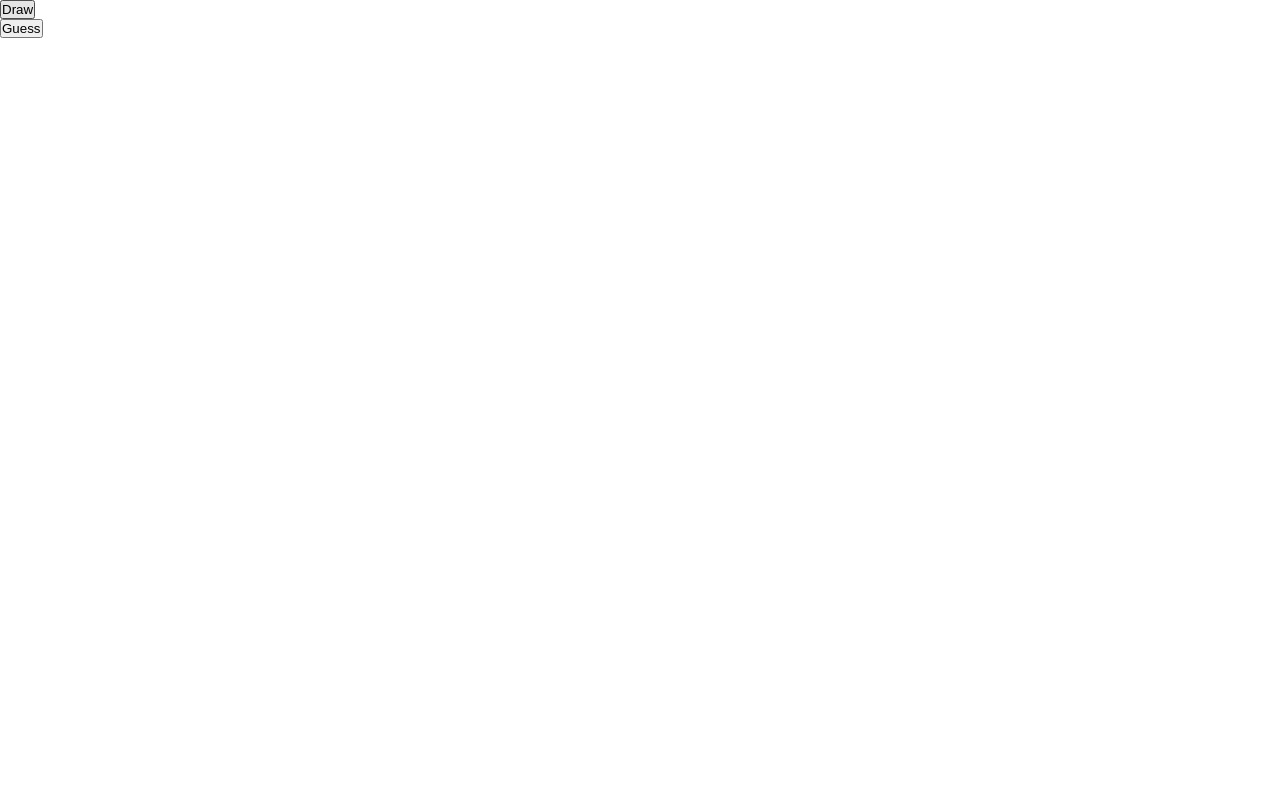
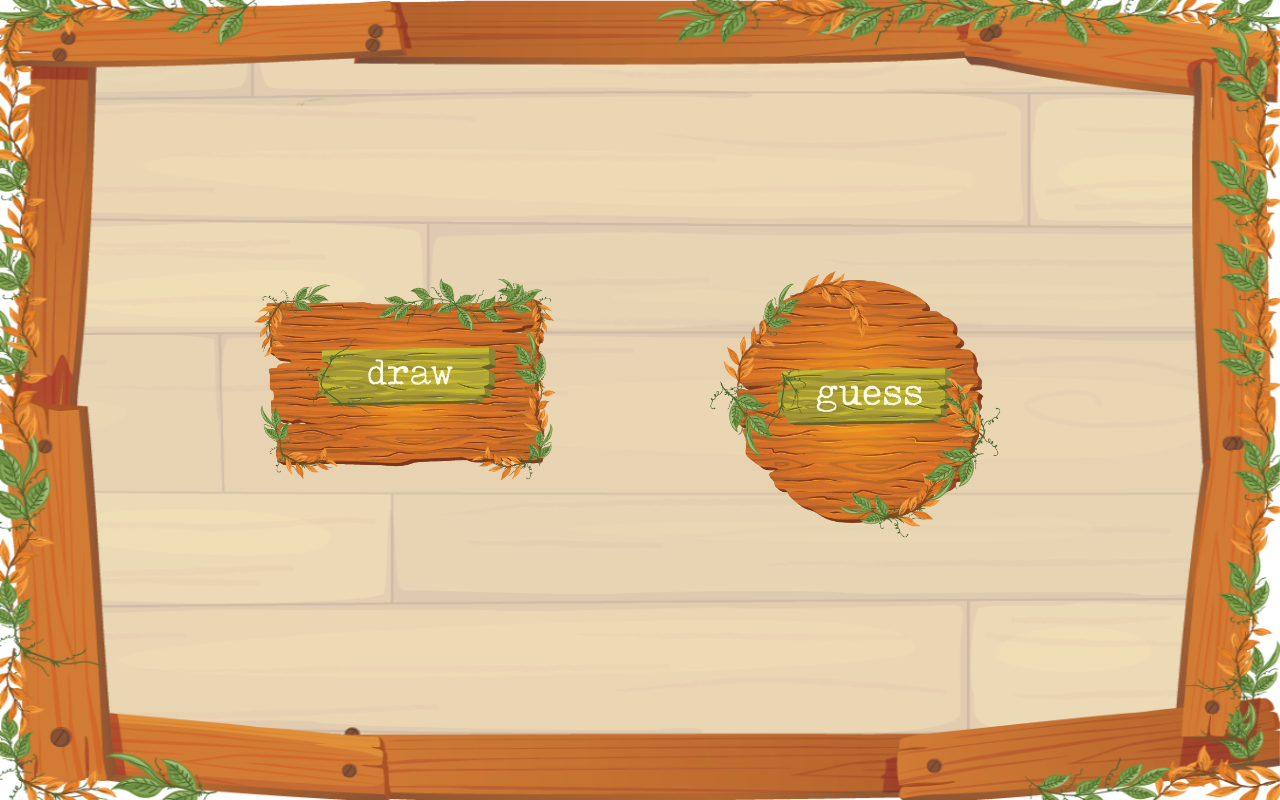
Before and after one commit to BrunoGrifo/LittleVinci, a website: page Draw/public/index.html in a window 1280 px wide. Drawn offline with nearby package versions, Linux system fonts and the light colour scheme.

Commit message:
index html done

```diff
--- /dev/null
+++ b/Draw/public/index.css
@@ -0,0 +1,39 @@
+.board{
+    height: 100vh;
+    width: 100vw;
+    position: fixed;
+    top: 0;
+    left: 0;
+    overflow: hidden;
+    /* background: rgb(230, 230, 230); */
+}
+
+.container {
+    position:absolute;
+    display: grid;
+    grid-template-columns: [col1] 18vw [col2] 25vw [col3] 10vw [col4] 25vw [col5];
+    grid-template-rows: [line1] 32vh [line2] 30vh [line3];
+}
+
+#button{
+    border: 0 none;
+    outline: 0;
+}
+.draw {
+    grid-column: col2 / col3;
+    grid-row: line2 / line3;
+    /* border: 1px solid #000; */
+}
+.draw input{
+    height: 80%;
+    width: 100%;
+}
+.guess {
+    grid-column: col4 / col5;
+    grid-row: line2 / line3;
+    /* border: 1px solid #000; */
+}
+.guess input{
+    width: 100%;
+    height: 80%;
+}
--- a/Draw/public/index.html
+++ b/Draw/public/index.html
@@ -3,17 +3,30 @@
    <head>
       <title>TestingCanvas</title>
       <meta charset="utf-8">
-      <link rel="stylesheet" href="style.css" />
+      <link rel="stylesheet" href="index.css" />
       <script src="socket.io/socket.io.js"></script>
       <script src="//ajax.googleapis.com/ajax/libs/jquery/1.9.1/jquery.min.js"></script>
    </head>
    <body>
-      <form action="/draw" method="GET">
-      <button>Draw</button>
-    </form>
-      <form action="/guess" method="GET">
-      <button>Guess</button>
-    </form>
+      <div >
+         <img class='board' src="img/base.png" alt="" />
+      </div>
+
+      <div class="container">
+
+         <div class="draw">
+            <form action="/draw" method="GET">
+               <input id="button" type="image" src="img/draw.png" alt="Draw_Submit" />
+            </form>
+         </div>
+
+         <div class="guess">
+            <form action="/guess" method="GET">
+               <input id="button" type="image" src="img/guess.png" alt="Guess_Submit" />
+            </form>
+         </div>
+      </div>
+
 
    </body>
 </html>
--- a/Draw/public/style.css
+++ /dev/null
@@ -1,12 +0,0 @@
-* {
-   margin: 0;
-   padding: 0;
-}
-body, html{
-   width: 100%;
-   height: 100%;
-}
-canvas {
-   display: block;
-   border: 1px solid black;
-}
```
Also changed, not shown: Draw/public/img/base.png (added), base.png (added), 1 other file.
